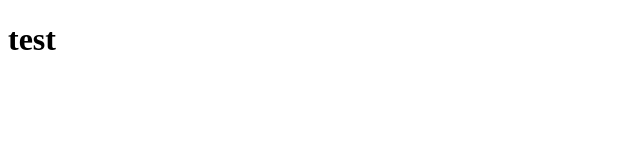
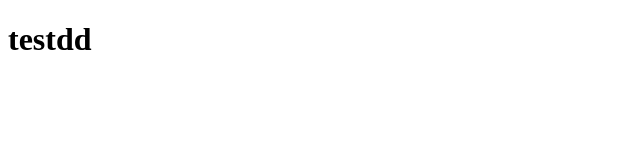
Before and after one commit to huch99/html2507, a plain HTML site: page test.html in a window 1280 px wide. Shown: the full height of the page, 0-640 px from the left. Drawn offline with Linux system fonts and the light colour scheme.

Commit message:
Update test.html
테스트

```diff
--- a/test.html
+++ b/test.html
@@ -6,7 +6,7 @@
     <title>test</title>
 </head>
 <body>
-    <h1>test</h1>
+    <h1>testdd</h1>
 
 </body>
 </html>
```
